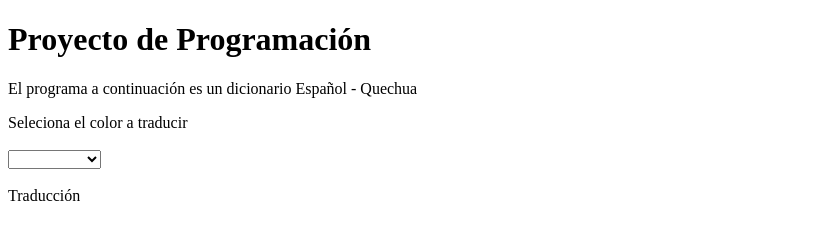
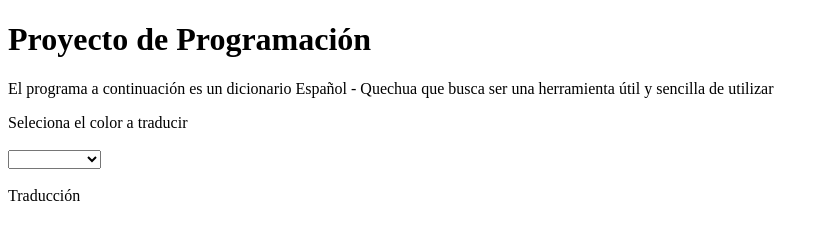
Before and after one commit to nathalyusl/Proyecto_programacion_dicionario_quechua, a plain HTML site: page index.html in a window 1280 px wide. Shown: the whole page, without its empty margins (0-829 px from the left). Drawn offline with Linux system fonts and the light colour scheme.

Commit message:
index creacion

```diff
--- a/index.html
+++ b/index.html
@@ -2,12 +2,25 @@
 <html lang="en">
 <head>
     <meta charset="UTF-8">
+    <!-- Dar una dimension de comienzo a la página -->
+    <meta content="width=device-width", initial-scale="1.0" name="viewport">
+
     <title>Diccionario_Quechua</title>
+    <meta content="" name="description">
+    <meta content="" name="Keywords">
+
 </head>
+
 <body>
+
+<!-- ====== Desarrollo del traductor  ===== -->
 <h1>Proyecto de Programación</h1>
-<p>El programa a continuación es un dicionario Español -  Quechua</p>
+<p>El programa a continuación es un dicionario Español -  Quechua que busca ser una
+    herramienta útil y sencilla de utilizar</p>
+
+<!-- Creación de un cajo de opciones y definir variables -->
 <label for>Seleciona el color a traducir</label><br><br>
+
 <select name="color" onchange="colores(this.value);"><br><br>
     <option value=""></option>
     <option value="1">Azul</option>
@@ -25,6 +38,7 @@
     <option value="13">Blanco</option>
 </select><br><br>
 
+
 <label>Traducción</label><br><br>
 <span id="traduccion"></span>
 
```
Also changed, not shown: funciones.js (+7 -0 lines).
